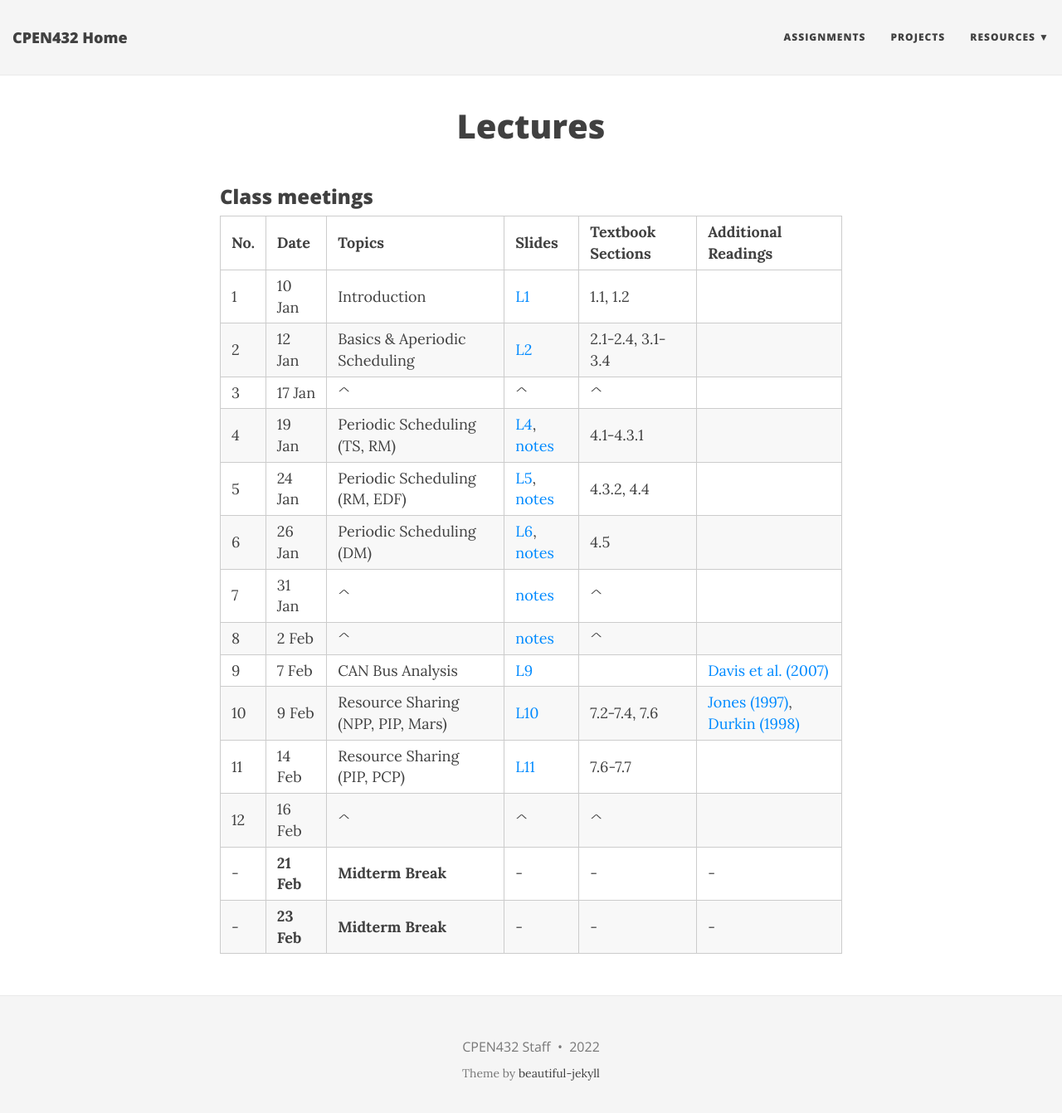
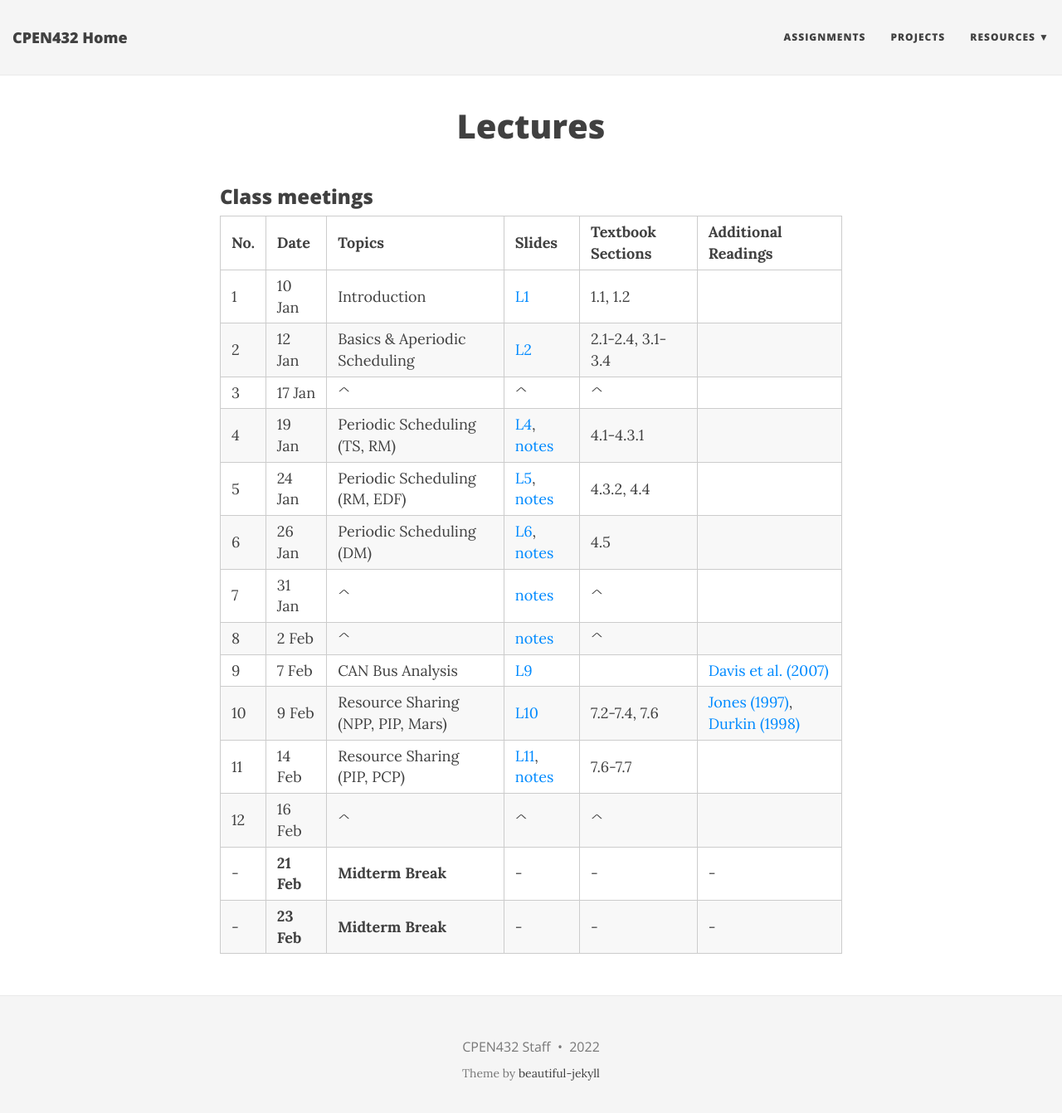
Before and after one commit to CPEN432/cpen432.github.io, a Jekyll site: the page built from lectures.md, in a window 1280 px wide and 1354 px high. Shown: the top 1342 px of the window at 83% size. Built offline with Jekyll 4.4.1, drawn with Linux system fonts in a browser that asks for light colours; nearby versions of some CDN libraries.

Commit message:
Update lectures.md

```diff
--- a/lectures.md
+++ b/lectures.md
@@ -16,7 +16,7 @@
 |  8  | 2 Feb | ^ | [notes](http://cpen432.github.io/resources/gujarati-slides//8-notes.pdf) | ^ ||
 |  9  | 7 Feb | CAN Bus Analysis | [L9](http://cpen432.github.io/resources/gujarati-slides//9-can.pdf) || [Davis et al. (2007)](http://cpen432.github.io/resources/P2-davis-etal.pdf) |
 |  10  | 9 Feb | Resource Sharing (NPP, PIP, Mars) | [L10](http://cpen432.github.io/resources/gujarati-slides//10-resource-sharing.pdf) | 7.2-7.4, 7.6 | [Jones (1997)](http://cpen432.github.io/resources/P3-mars.pdf), [Durkin (1998)](http://cpen432.github.io/resources/P4-mars.pdf)|
-|  11  | 14 Feb | Resource Sharing (PIP, PCP) | [L11](http://cpen432.github.io/resources/gujarati-slides//11-resource-sharing.pdf) | 7.6-7.7 ||
+|  11  | 14 Feb | Resource Sharing (PIP, PCP) | [L11](http://cpen432.github.io/resources/gujarati-slides//11-resource-sharing.pdf), [notes](http://cpen432.github.io/resources/gujarati-slides//11-notes.pdf) | 7.6-7.7 ||
 |  12  | 16 Feb | ^ | ^ | ^ ||
 |  -  | **21 Feb** | **Midterm Break** |-|-|-|
 |  -  | **23 Feb** | **Midterm Break** |-|-|-|
```
